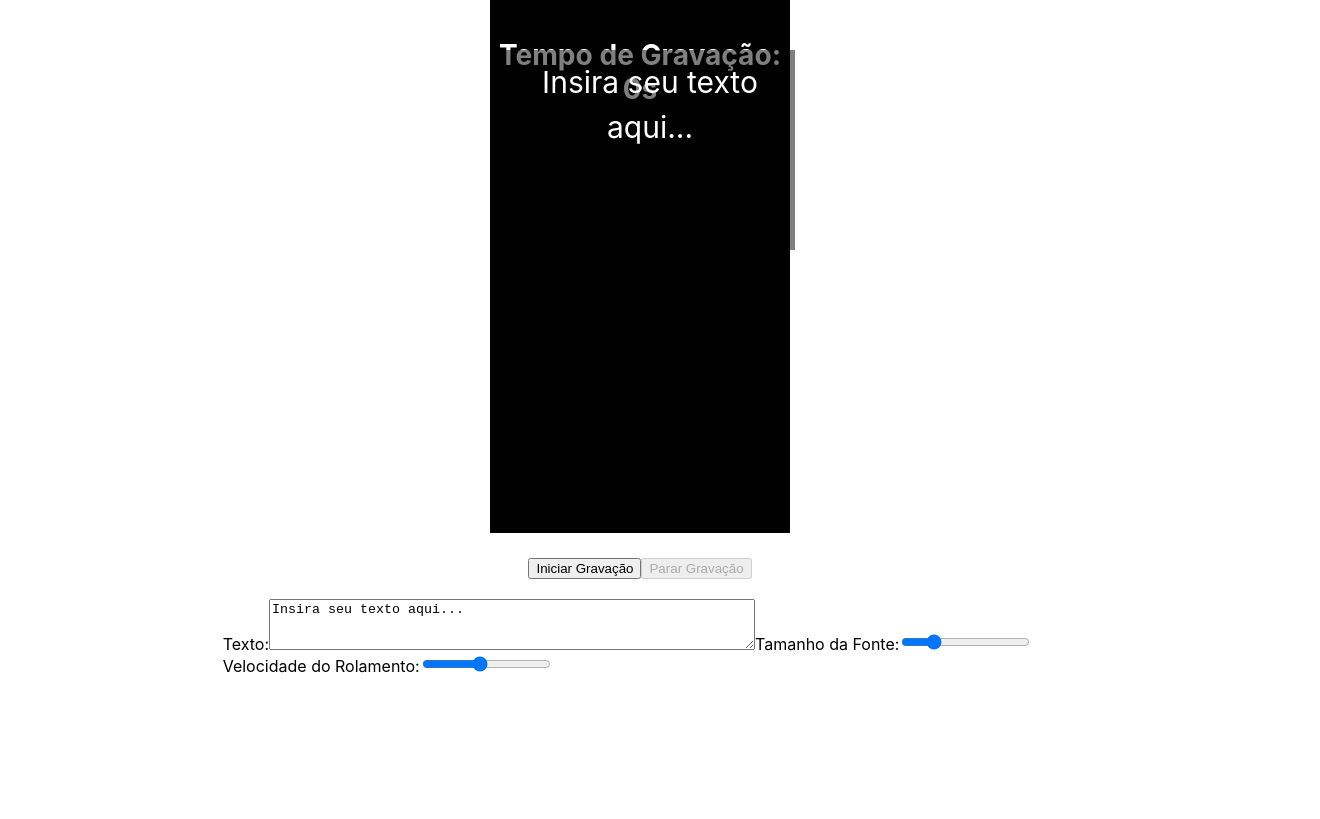
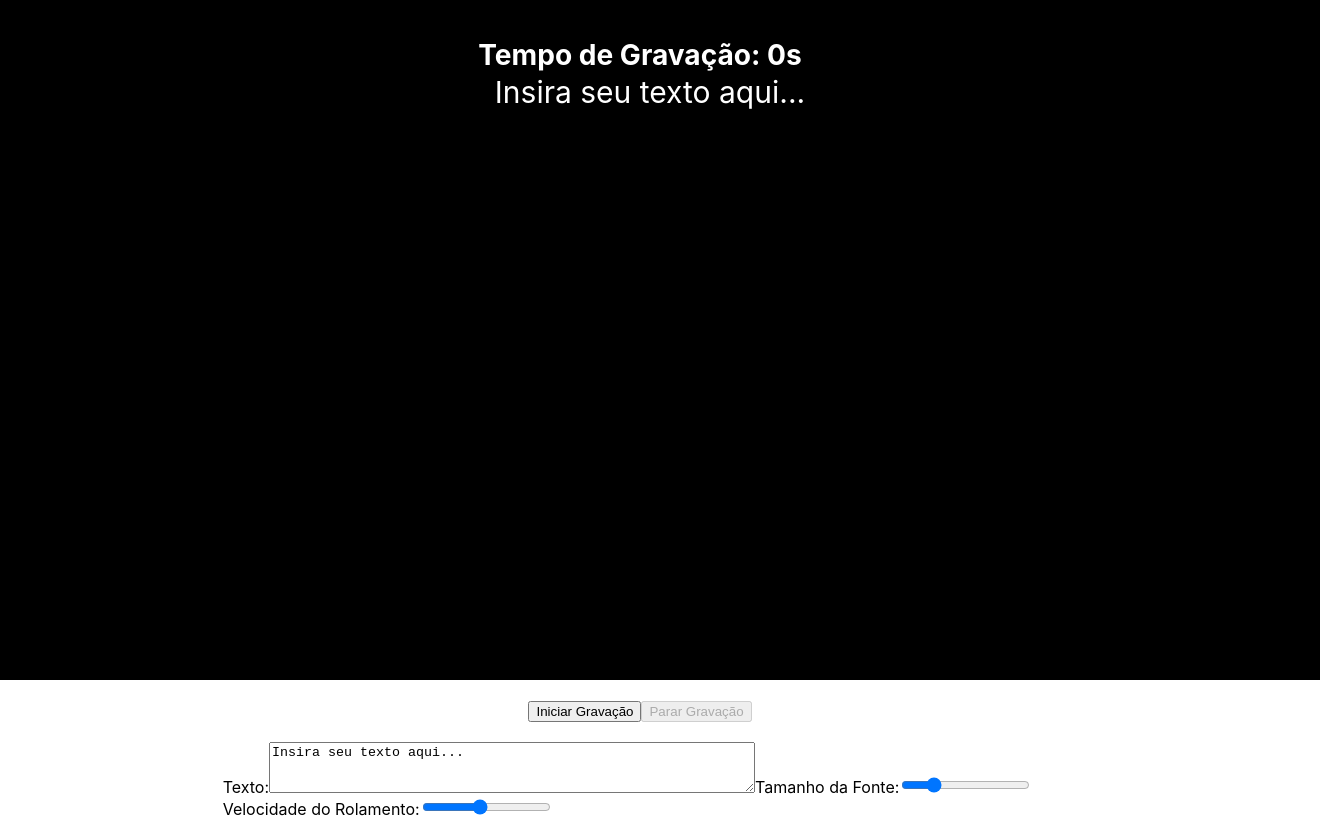
Before and after one commit to RapportTecnologia/RapportTeleprompterWeb, a React (Create React App) app: page / in a window 1280 px wide. Shown: the whole page, 1320 px wide, since content can reach past the window. Built offline with nearby package versions, Linux system fonts and the light colour scheme.

Commit message:
Ultima tentativa de acertar o css, quem puder ajusar.

```diff
--- a/src/App.css
+++ b/src/App.css
@@ -7,13 +7,14 @@
 
 .video-wrapper {
   position: relative;
+  display: flex;
+  flex-direction: column;
+  align-items: center;
 }
 
 .video-element {
-  width: 100%;
-  max-width: 480px;
-  aspect-ratio: 9 / 16;
-  height: calc((9/16) * 100% / 1.6);
+  height: 85vh; /* 85% da altura da tela */
+  width: auto; /* Manter a proporção 9:16 */
   background-color: #000;
   border: none;
 }
@@ -23,29 +24,27 @@
   animation: blink-border 0.5s step-end infinite alternate;
 }
 
-.time-counter {
+.time-counter, .teleprompter-container, .time-limit-warning {
   position: absolute;
-  top: 10px;
-  width: 100%;
+  width: 80%; /* Largura ajustada para o conteúdo */
+  left: 10%; /* Centralizado em relação ao vídeo */
   text-align: center;
   color: #FFF;
+}
+
+.time-counter {
+  top: 10px;
   font-size: 24px;
   z-index: 10;
 }
 
 .teleprompter-container {
-  position: absolute;
-  top: 50px;
-  width: 90%;
-  left: 5%;
-  text-align: center;
-  color: #FFF;
+  top: 60px;
   background-color: rgba(0, 0, 0, 0.5);
   padding: 10px;
   height: 6em;
   overflow: hidden;
   line-height: 1.5em;
-  z-index: 10;
 }
 
 .teleprompter-text {
@@ -53,12 +52,9 @@
 }
 
 .time-limit-warning {
-  position: absolute;
-  top: 130px;
-  width: 100%;
-  text-align: center;
+  top: 150px;
+  font-size: 18px;
   color: red;
-  font-size: 18px;
   z-index: 10;
 }
 
```
